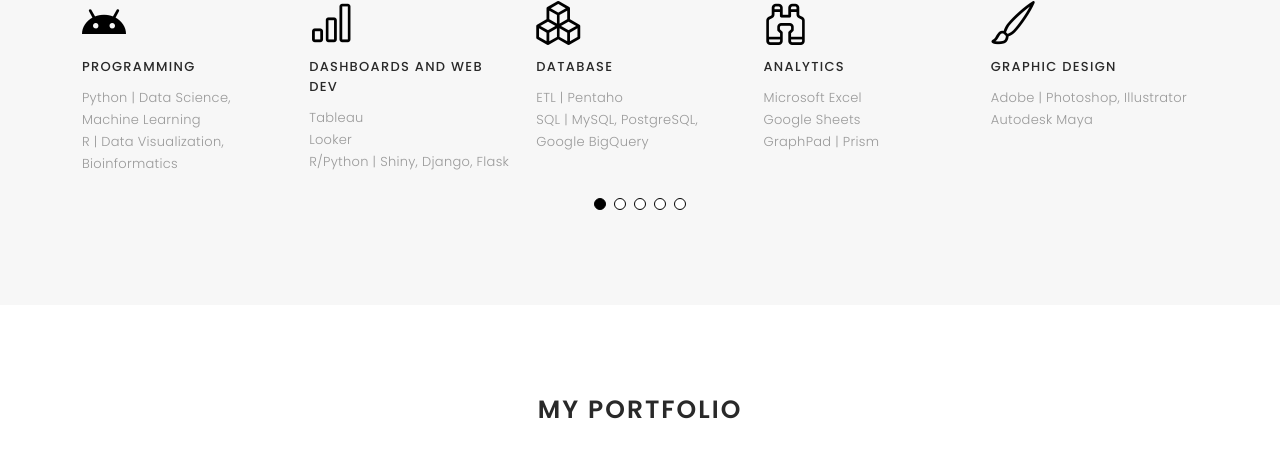
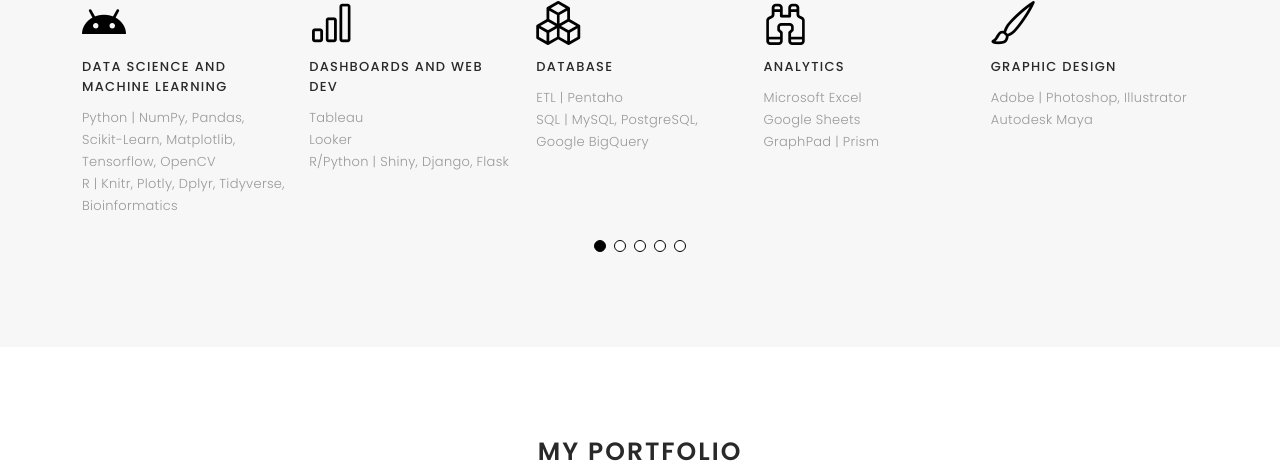
Before and after one commit to johnnys7n/PortfolioWebsite, a Flask app: page / in a window 1280 px wide. Shown: the part 1419-1887 px from the top of the page. Run offline with Flask 2, Linux system fonts and the light colour scheme; some libraries are stand-ins or nearby versions; some web fonts are replaced.

Commit message:
updated index

```diff
--- a/templates/index.html
+++ b/templates/index.html
@@ -138,8 +138,8 @@
             <div class="swiper-slide">
               <div class="services-block">
                 <i class="bi bi-android"></i>
-                <span>Programming</span>
-                <p class="separator">Python | Data Science, Machine Learning<br>R | Data Visualization, Bioinformatics</p>
+                <span>Data Science and Machine Learning</span>
+                <p class="separator">Python | NumPy, Pandas, Scikit-Learn, Matplotlib, Tensorflow, OpenCV<br>R | Knitr, Plotly, Dplyr, Tidyverse, Bioinformatics</p>
               </div>
             </div><!-- End testimonial item -->
 
```
